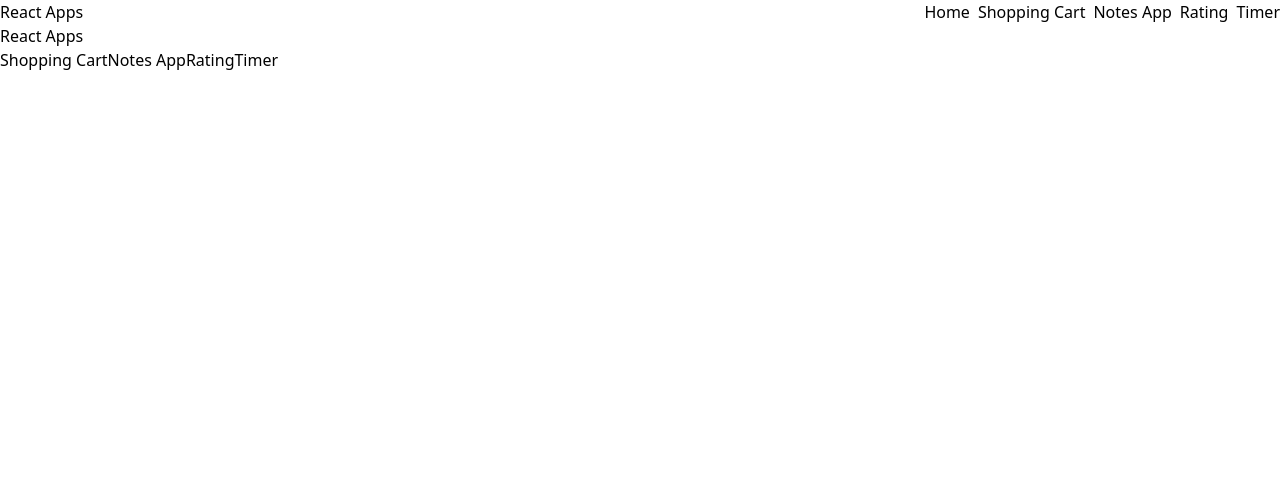
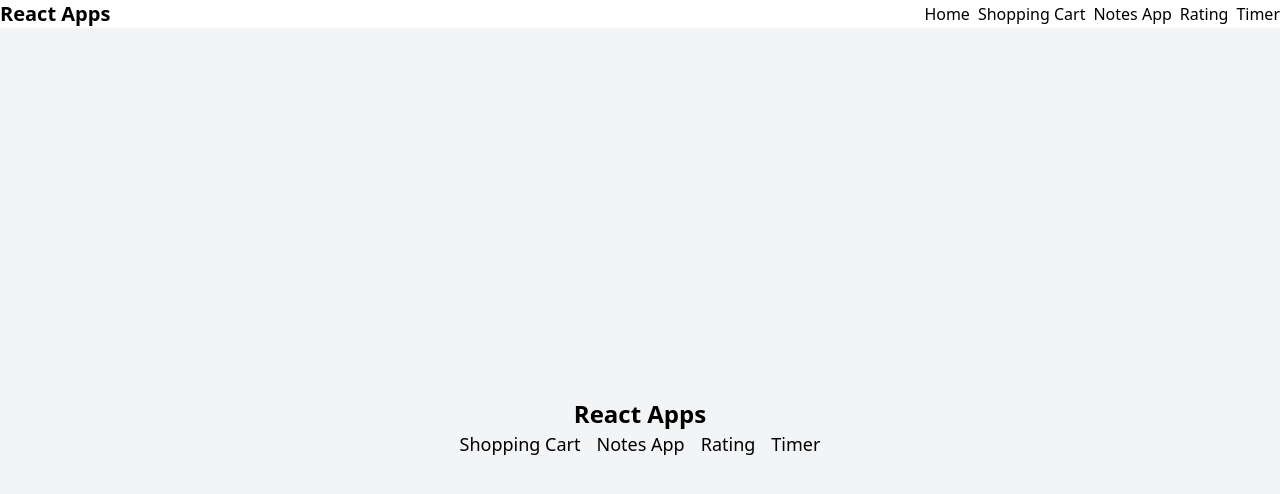
Before and after one commit to Dimterion/react-apps, a React (Vite) app: page / in a window 1280 px wide. Shown: the top 494 px of the page. Built offline with nearby package versions, Linux system fonts and the light colour scheme; no server answers.

Commit message:
adjust header & home page structure

```diff
--- a/src/components/Header.jsx
+++ b/src/components/Header.jsx
@@ -2,9 +2,11 @@ import { Link } from "react-router";
 
 const Header = () => {
   return (
-    <header className="flex justify-between">
-      <h1>React Apps</h1>
-      <nav className="flex gap-2">
+    <header className="flex items-center justify-between">
+      <Link to="/" className="text-xl font-bold">
+        React Apps
+      </Link>
+      <nav className="flex flex-wrap gap-2">
         <Link to="/">Home</Link>
         <Link to="/shopping-cart">Shopping Cart</Link>
         <Link to="/notes-app">Notes App</Link>
--- a/src/pages/home.jsx
+++ b/src/pages/home.jsx
@@ -2,13 +2,15 @@ import { Link } from "react-router";
 
 const HomePage = () => {
   return (
-    <>
-      <h1>React Apps</h1>
-      <Link to="/shopping-cart">Shopping Cart</Link>
-      <Link to="/notes-app">Notes App</Link>
-      <Link to="/rating">Rating</Link>
-      <Link to="/timer">Timer</Link>
-    </>
+    <main className="flex min-h-screen flex-col items-center justify-center bg-gray-100">
+      <h1 className="text-2xl font-bold">React Apps</h1>
+      <section className="flex gap-4 text-lg">
+        <Link to="/shopping-cart">Shopping Cart</Link>
+        <Link to="/notes-app">Notes App</Link>
+        <Link to="/rating">Rating</Link>
+        <Link to="/timer">Timer</Link>
+      </section>
+    </main>
   );
 };
 
```
